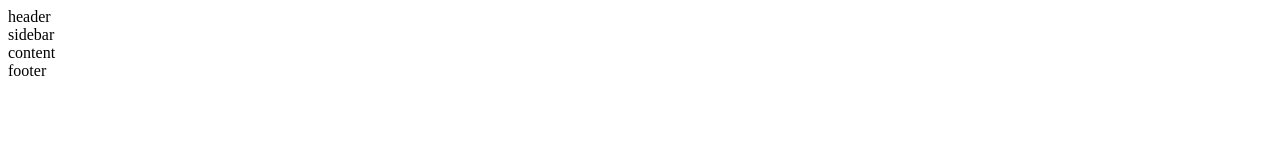
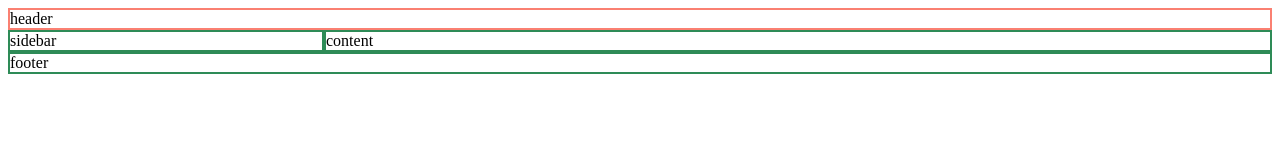
Before and after one commit to chirateep/personal-blog-website, a plain HTML site: page index.html in a window 1280 px wide. Drawn offline with Linux system fonts and the light colour scheme.

Commit message:
[feat] add grid row and column add grid row and column. select grid are and try to use percentage but still bug.

```diff
--- a/css/home.css
+++ b/css/home.css
@@ -0,0 +1,28 @@
+.container {
+    display: grid;
+    width: 100%;
+    grid-template-columns: repeat(4, 1fr);
+    grid-template-rows: repeat(3, 1fr);
+    grid-template-areas: "hd hd hd hd" "sd main main main" "ft ft ft ft";
+}
+
+.box {
+    border: 2px solid seagreen
+}
+
+.header {
+    border: 2px solid salmon;
+    grid-area: hd;
+}
+
+.sidebar {
+    grid-area: sd;
+}
+
+.content {
+    grid-area: main;
+}
+
+.footer {
+    grid-area: ft;
+}
--- a/index.html
+++ b/index.html
@@ -10,10 +10,10 @@
 
 <body>
     <div class="container">
-        <div class="header">header</div>
-        <div class="sidebar">sidebar</div>
-        <div class="content">content</div>
-        <div class="footer">footer</div>
+        <div class="header box">header</div>
+        <div class="sidebar box">sidebar</div>
+        <div class="content box">content</div>
+        <div class="footer box">footer</div>
     </div>
 </body>
 
```
